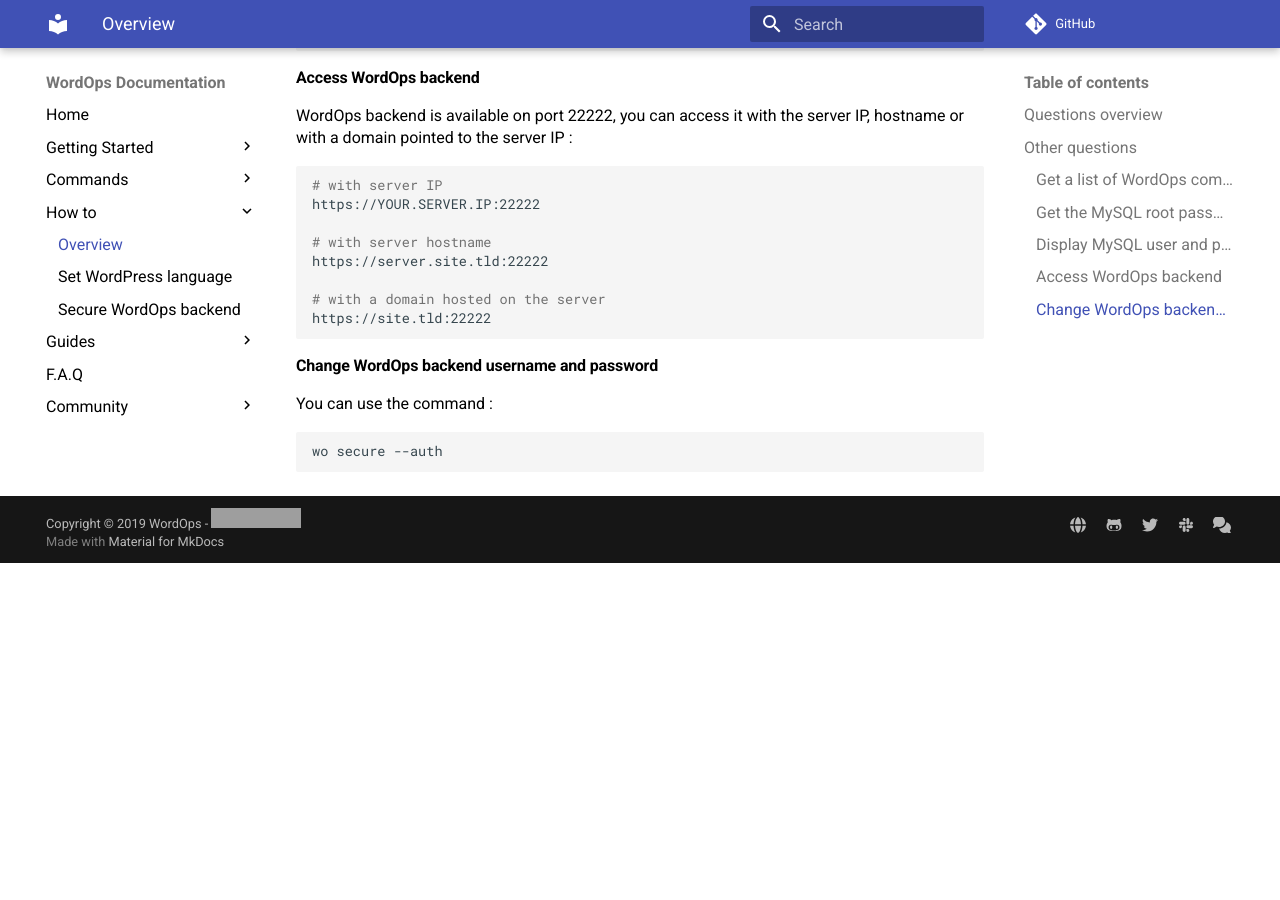
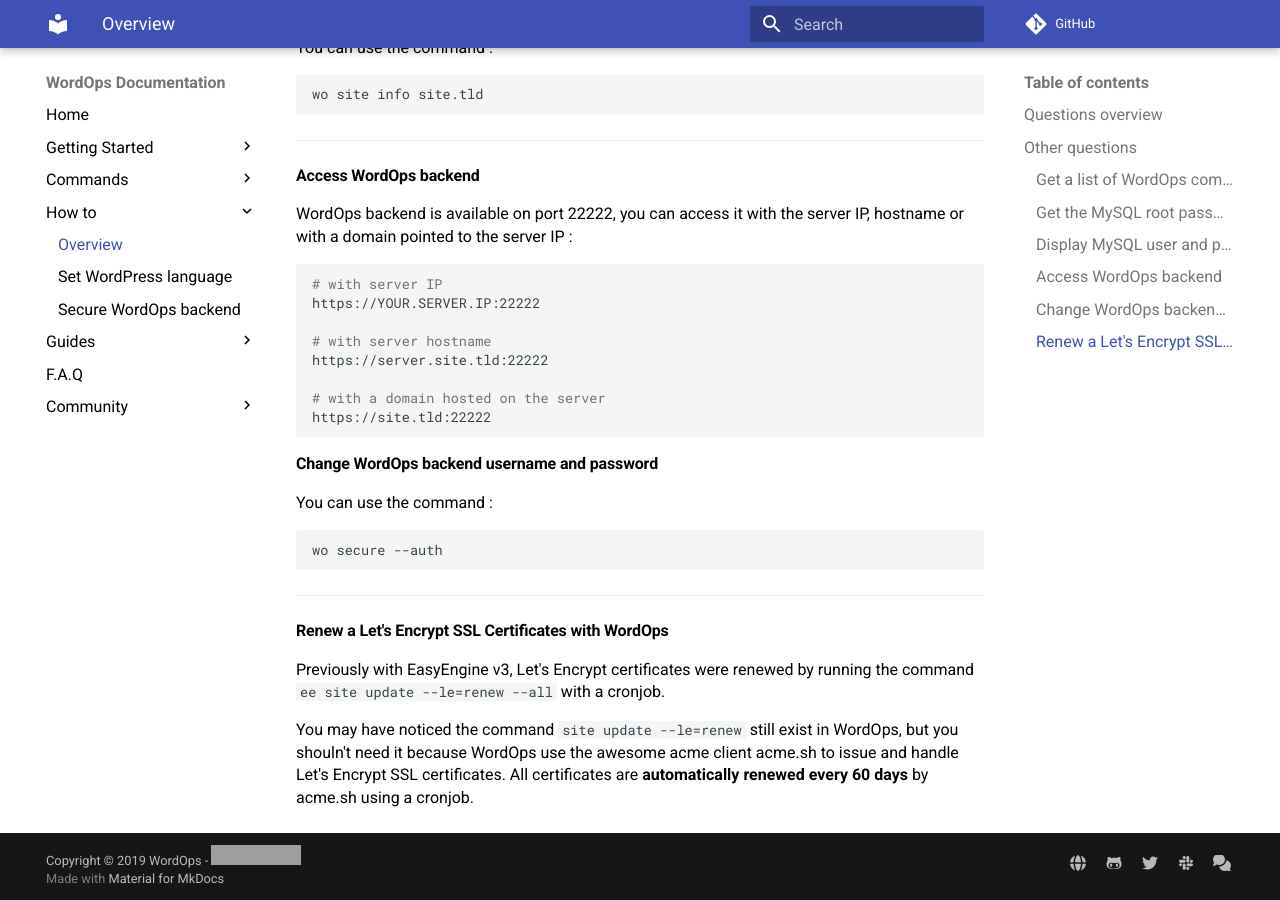
Before and after one commit to WordOps/docs.wordops.net, an MkDocs documentation site: the page built from docs/how-to.md, in a window 1280 px wide and 900 px high, scrolled down 752 px. Built offline with MkDocs 1.6.1 and Material for MkDocs 9.7.7, drawn with Linux system fonts in a browser that asks for light colours; comment, search, counter and statistics services are not loaded; before the commit the page ends 1315 px from its top, so only the background shows below that; some of the changed text lies outside the part shown; grey boxes are pictures that could not be loaded.

Commit message:
Add informations about Let's Encrypt certs

````diff
--- a/docs/how-to.md
+++ b/docs/how-to.md
@@ -4,6 +4,7 @@
 
 - [How to set default language for WordPress install ?](how-to/wp-language.md)
 - [How to secure WordOps backend with Let's Encrypt SSL certificate ?](how-to/secure-22222.md)
+- [How to renew Let's Encrypt Certificates ?](#renew-a-lets-encrypt-ssl-certificates-with-wordops)
 
 ## Other questions
 
@@ -21,6 +22,8 @@
 wo site --help
 ```
 
+---
+
 #### Get the MySQL root password
 
 MySQL root password is stored in the file `/etc/mysql/conf.d/my.cnf`
@@ -32,6 +35,8 @@
 ```bash
 wo site info site.tld
 ```
+
+---
 
 #### Access WordOps backend
 
@@ -55,3 +60,11 @@
 ```bash
 wo secure --auth
 ```
+
+---
+
+#### Renew a Let's Encrypt SSL Certificates with WordOps
+
+Previously with EasyEngine v3, Let's Encrypt certificates were renewed by running the command `ee site update --le=renew --all` with a cronjob.
+
+You may have noticed the command `site update --le=renew` still exist in WordOps, but you shouln't need it because WordOps use the awesome acme client acme.sh to issue and handle Let's Encrypt SSL certificates. All certificates are **automatically renewed every 60 days** by acme.sh using a cronjob.
````
